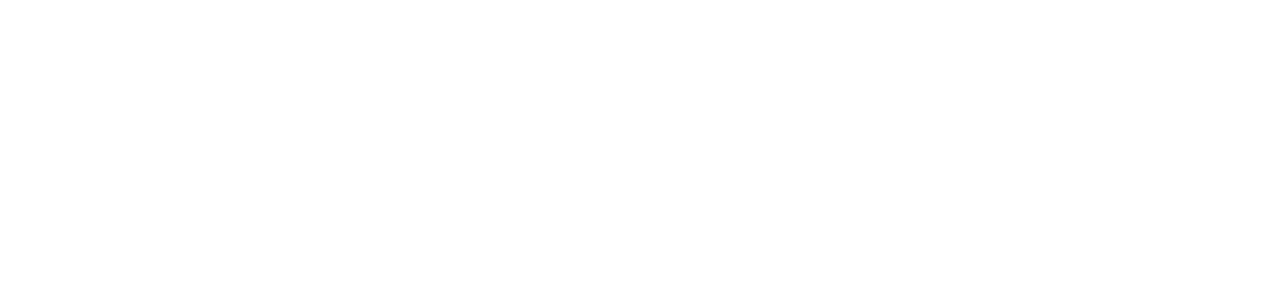
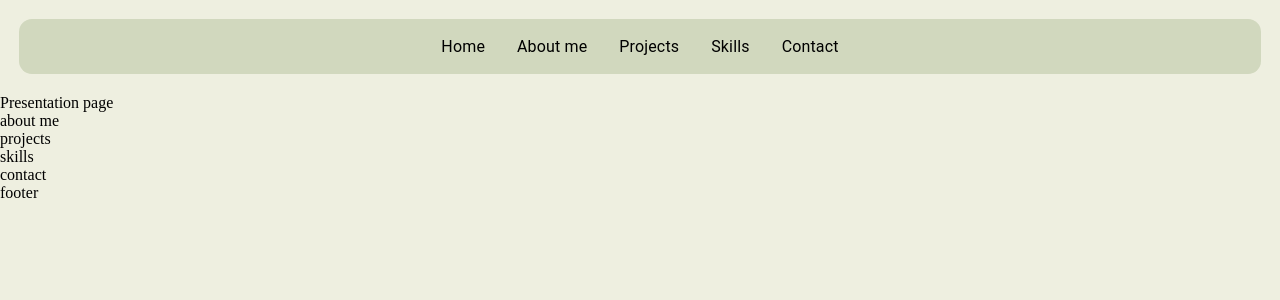
Before and after one commit to TaisaBraga/portfolio, a React (Vite) app: page / in a window 1280 px wide. Shown: the top 300 px of the page. Built offline with nearby package versions, Linux system fonts and the light colour scheme.

Commit message:
create nav menu

```diff
--- a/index.html
+++ b/index.html
@@ -3,6 +3,7 @@
   <head>
     <meta charset="UTF-8" />
     <link rel="icon" type="image/svg+xml" href="/vite.svg" />
+    <link href="https://fonts.googleapis.com/css2?family=Raleway:ital,wght@200&display=swap" rel="stylesheet" />
     <meta name="viewport" content="width=device-width, initial-scale=1.0" />
     <title>Taisa Braga</title>
   </head>
--- a/package.json
+++ b/package.json
@@ -10,6 +10,9 @@
     "preview": "vite preview"
   },
   "dependencies": {
+    "@emotion/react": "^11.14.0",
+    "@emotion/styled": "^11.14.1",
+    "@mui/material": "^7.3.1",
     "react": "^19.1.0",
     "react-dom": "^19.1.0"
   },
--- a/src/App.css
+++ b/src/App.css
@@ -0,0 +1,8 @@
+*{
+    margin: 0;
+    padding: 0;
+}
+
+body{
+    background-color: #EEEFE0;
+}
--- a/src/App.tsx
+++ b/src/App.tsx
@@ -1,10 +1,11 @@
 import './App.css'
+import { PrincipalPage } from './components/Page/principalPage'
 
 function App() {
 
   return (
     <>
-
+      <PrincipalPage />
     </>
   )
 }
--- /dev/null
+++ b/src/components/Molecules/NavigationMenuItem.tsx
@@ -0,0 +1,25 @@
+import { MenuItem } from "@mui/material";
+
+interface MenuProps{
+    name: string,
+    linkAddress: () => void
+}
+
+function NavigationMenuItem(props: MenuProps) {
+  return (
+    <MenuItem
+      sx={{
+        "&:hover": {
+          backgroundColor: "#A3B18A",
+          color: "white",
+          borderRadius: "5px",
+        },
+      }}
+      onClick={props.linkAddress}
+    >
+      {props.name}
+    </MenuItem>
+  );
+}
+
+export default NavigationMenuItem;
--- /dev/null
+++ b/src/components/Organisms/NavigationLinks.css
@@ -0,0 +1,9 @@
+.container-nav{
+    background-color: #D1D8BE;
+    border-radius: 13px;
+    display: flex;
+    margin: 1.2em;
+    font-family: 'Raleway', sans-serif;
+    justify-content: center;
+    padding: 0.6em;
+}
--- /dev/null
+++ b/src/components/Organisms/NavigationLinks.tsx
@@ -0,0 +1,16 @@
+import "./NavigationLinks.css";
+import NavigationMenuItem from "../Molecules/NavigationMenuItem";
+
+function NavigationLinks() {
+  return (
+    <div className="container-nav">
+      <NavigationMenuItem name="Home" linkAddress={() => {}}/>
+      <NavigationMenuItem name="About me" linkAddress={() => {}}/>
+      <NavigationMenuItem name="Projects" linkAddress={() => {}}/>
+      <NavigationMenuItem name="Skills" linkAddress={() => {}}/>
+      <NavigationMenuItem name="Contact" linkAddress={() => {}}/>
+    </div>
+  );
+}
+
+export default NavigationLinks;
--- /dev/null
+++ b/src/components/Page/principalPage.tsx
@@ -0,0 +1,16 @@
+import React from 'react'
+import NavigationBar from '../Templates/NavegationBar/NavigationBar'
+
+export const PrincipalPage = () => {
+  return (
+    <div>
+        <NavigationBar />
+        <div>Presentation page</div>
+        <div>about me</div>
+        <div>projects</div>
+        <div>skills</div>
+        <div>contact</div>
+        <div>footer</div>
+    </div>
+  )
+}
--- /dev/null
+++ b/src/components/Templates/NavegationBar/NavigationBar.tsx
@@ -0,0 +1,12 @@
+import React from 'react'
+import NavigationLinks from '../../Organisms/NavigationLinks'
+
+function NavigationBar() {
+  return (
+    <>
+    <NavigationLinks />
+    </>
+  )
+}
+
+export default NavigationBar
```
Also changed, not shown: 1 other file (tests, documents, lock files or other folders).
